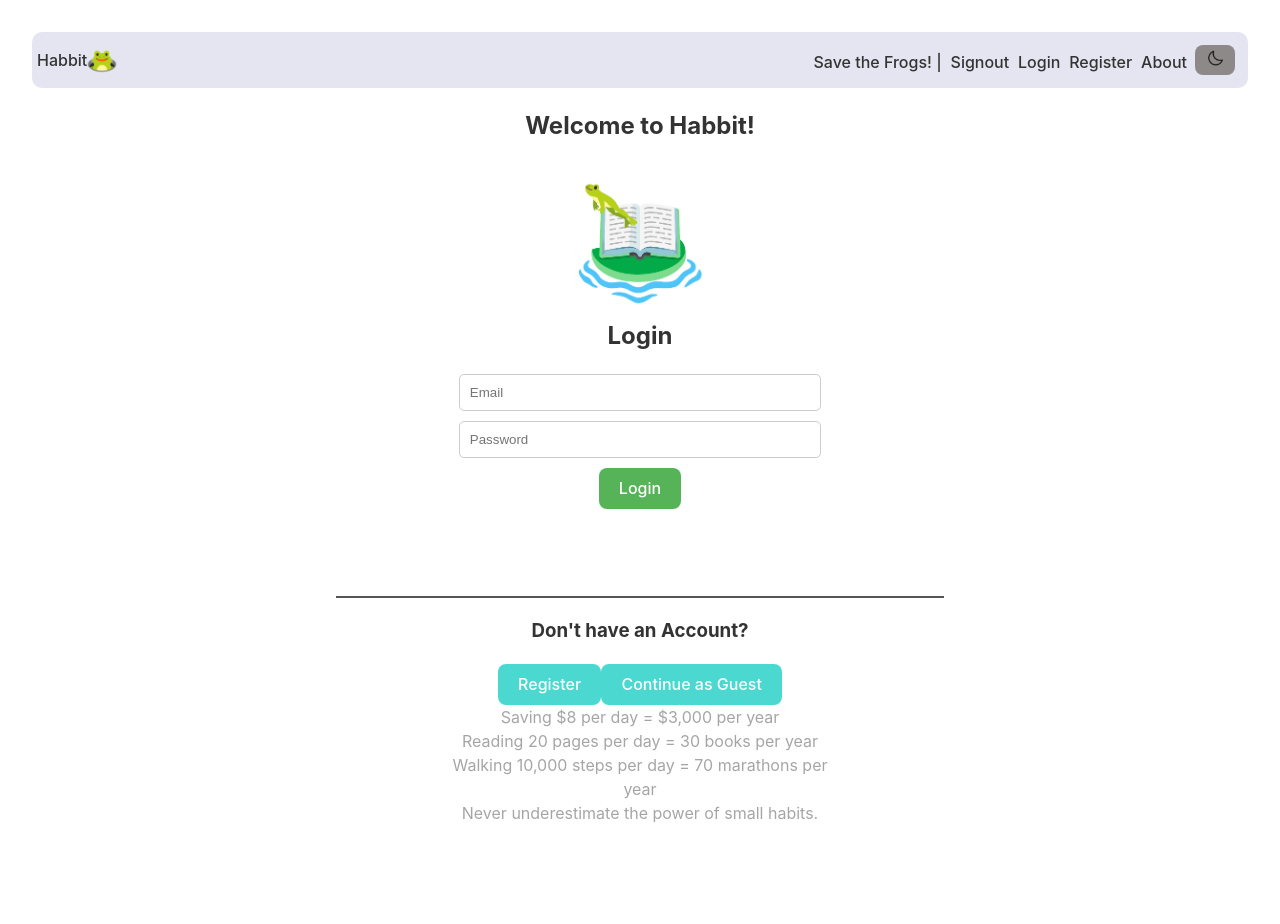
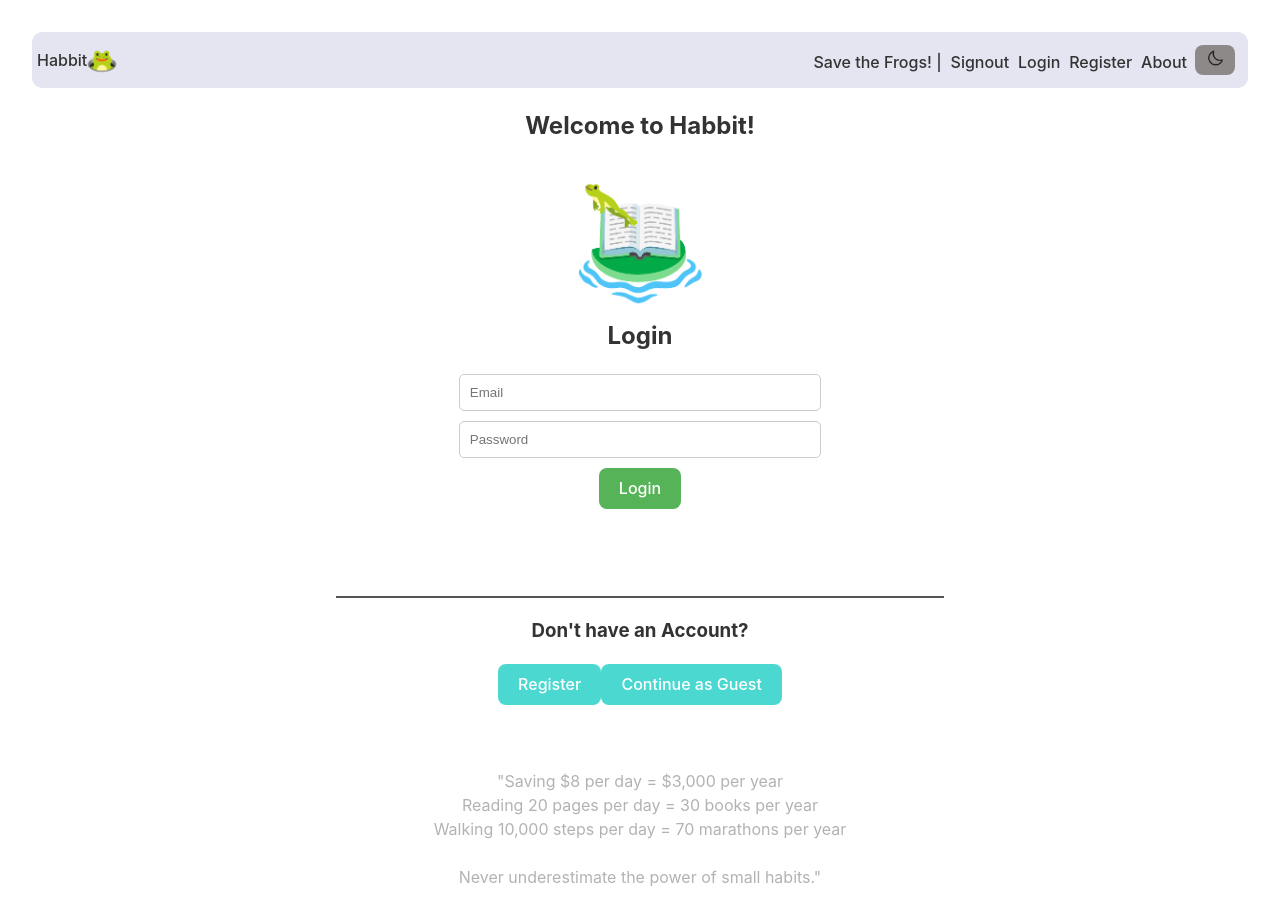
Before and after one commit to christopherdsmd/Habbit-frontend, a React (Vite) app: page /login in a window 1280 px wide. Shown: the top 924 px of the page. Before the commit the page ends 857 px from the top, so only its background shows below. Built offline with nearby package versions, Linux system fonts and the light colour scheme.

Commit message:
Update Login.jsx

```diff
--- a/src/pages/Login.jsx
+++ b/src/pages/Login.jsx
@@ -97,19 +97,16 @@ export default function Login() {
             <h3>Don't have an Account? </h3>
             <button className="Register-button" onClick={handleRegisterClick}>Register</button>
             <button type="button" className="Guest-button" onClick={loginAsGuest}>Continue as Guest</button>
-             <p style={{
-  color: 'grey',
-  opacity: 0.7,
-  lineHeight: '1.5',
-  textAlign: 'center',
-  maxWidth: '400px', // Adjust this value according to your layout
-  margin: '0 auto'   // Center the text horizontally
-}}>
-  Saving $8 per day = $3,000 per year <br />
-  Reading 20 pages per day = 30 books per year <br />
-  Walking 10,000 steps per day = 70 marathons per year <br />
-  Never underestimate the power of small habits.
-</p>
+            <div style={{ textAlign: 'center' }}>
+        <p className="quote" style={{ textAlign: 'center', color: 'grey', opacity: 0.6 }}>
+        <br /><br />
+        "Saving $8 per day = $3,000 per year <br />
+        Reading 20 pages per day = 30 books per year <br />
+        Walking 10,000 steps per day = 70 marathons per year <br /><br />
+        Never underestimate the power of small habits."
+        </p>
+    </div>
+
         </div>
     );
 }
```
